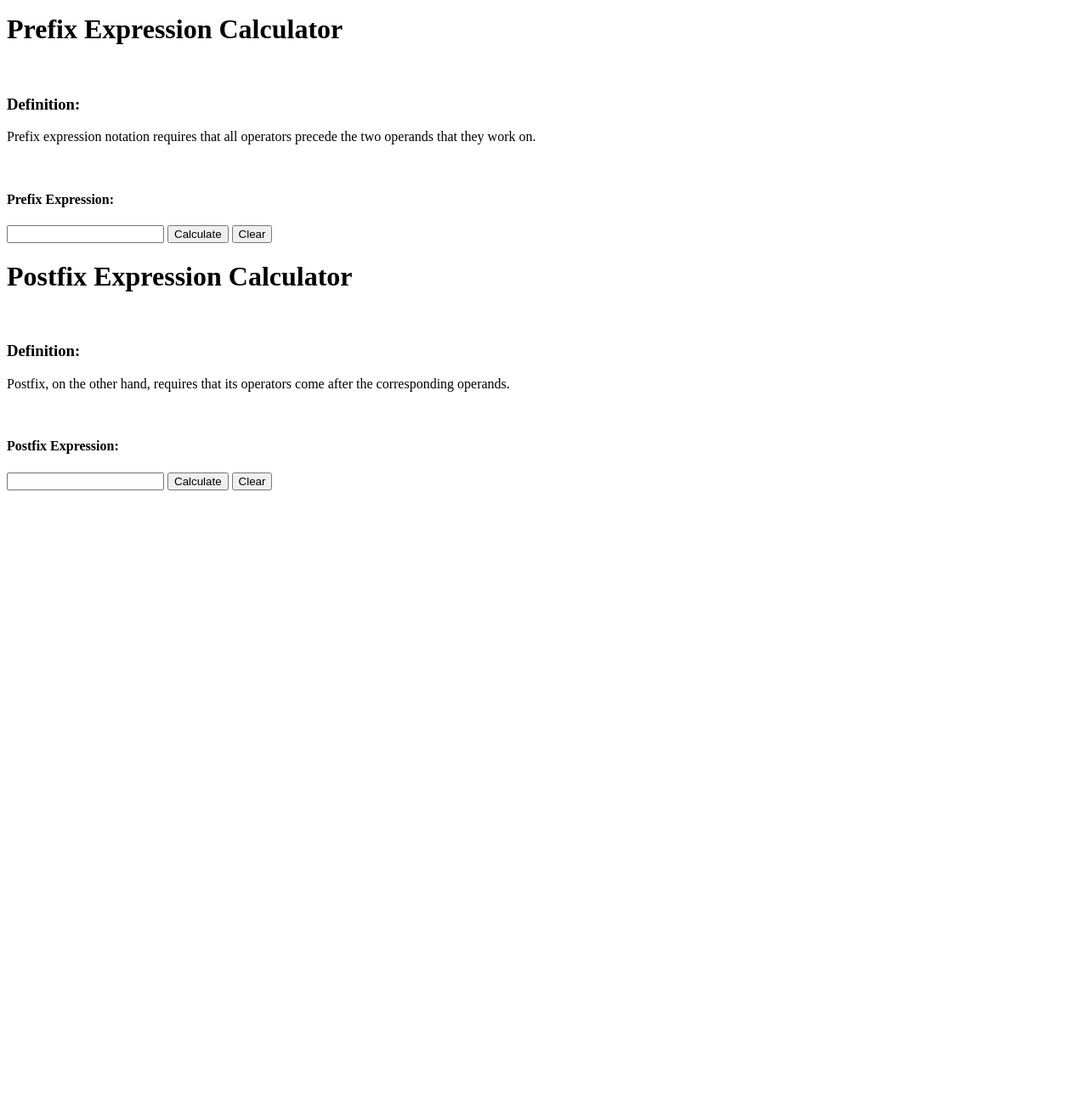
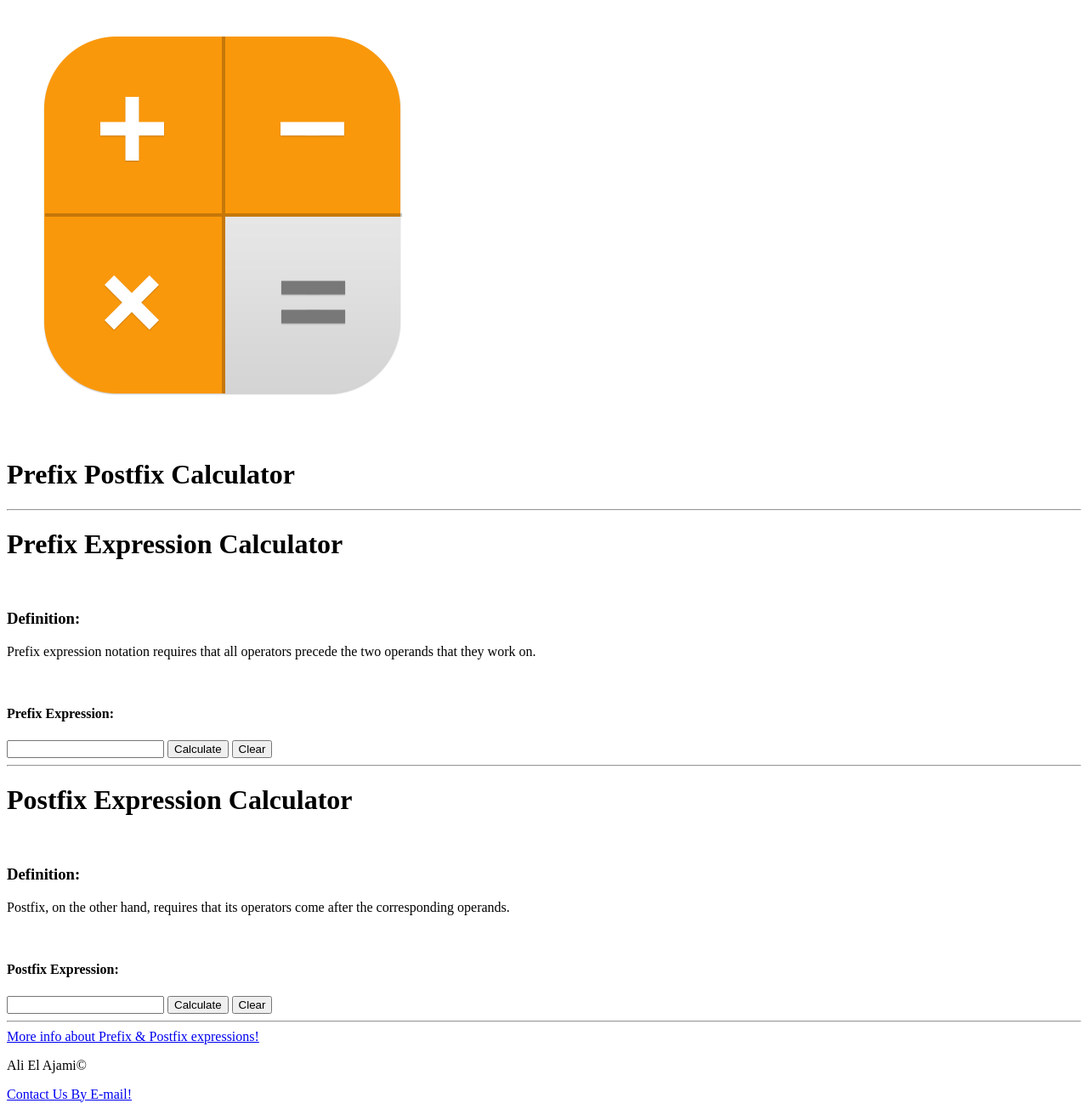
Before and after one commit to alielajami/fcs-calculator, a plain HTML site: page index.html in a window 1280 px wide. Shown: the part 5-1310 px from the top of the page at 85% size. Before the commit the page ends 800 px from the top, so only its background shows below. Drawn offline with Linux system fonts and the light colour scheme.

Commit message:
Adding an img dir for logo and bulding a header/menu and footer in html file

```diff
--- a/index.html
+++ b/index.html
@@ -6,6 +6,13 @@
     <title>Prefix & Postfix Expression Calculator</title>
 </head>
 <body>
+    <div class="header">
+        <header>
+            <img src="img/Calculator_512.webp" alt="calculatorlogo">
+            <h1 class="logo">Prefix Postfix Calculator</h1>
+        </header>
+    </div>
+    <hr>
     <div class="prefix">
         <h1 class="title">Prefix Expression Calculator</h1>
             <br>
@@ -19,6 +26,7 @@
             <button>Clear</button>
         </div>
     </div>
+    <hr>
     <div class="postfix">
         <h1 class="title">Postfix Expression Calculator</h1>
             <br>
@@ -31,6 +39,15 @@
             <button>Calculate</button>
             <button>Clear</button>
         </div>
+        <hr>
+        <div class="footer">
+            <footer>
+                <a href="https://panda.ime.usp.br/panda/static/pythonds_pt/02-EDBasicos/InfixPrefixandPostfixExpressions.html#:~:text=Prefix%20expression%20notation%20requires%20that,%2B%20A%20*%20B%20C%20in%20prefix.">More info about Prefix & Postfix expressions!</a>
+                <br>
+                <p>Ali El Ajami&#169;</p>
+                <a href="mailto:alielajami20@gmail.com">Contact Us By E-mail!</a>
+            </footer>
+        </div>
     </div>
 </body>
 </html>
```
Also changed, not shown: img/Calculator_512.webp (added).
